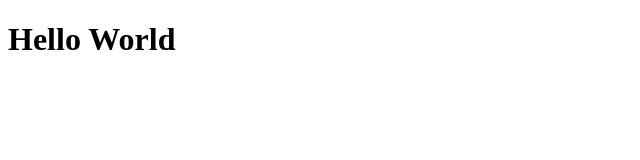
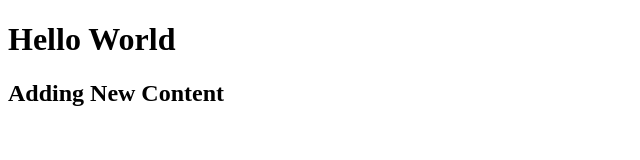
Before and after one commit to webymasters/hello-world, a plain HTML site: page index.html in a window 1280 px wide. Shown: the whole page, without its empty margins (0-640 px from the left). Drawn offline with Linux system fonts and the light colour scheme.

Commit message:
New Content Added

```diff
--- a/index.html
+++ b/index.html
@@ -6,6 +6,7 @@
 <body>
 
     <h1>Hello World</h1>
+    <h2>Adding New Content</h2>
 </body>
 
 </html>
```
